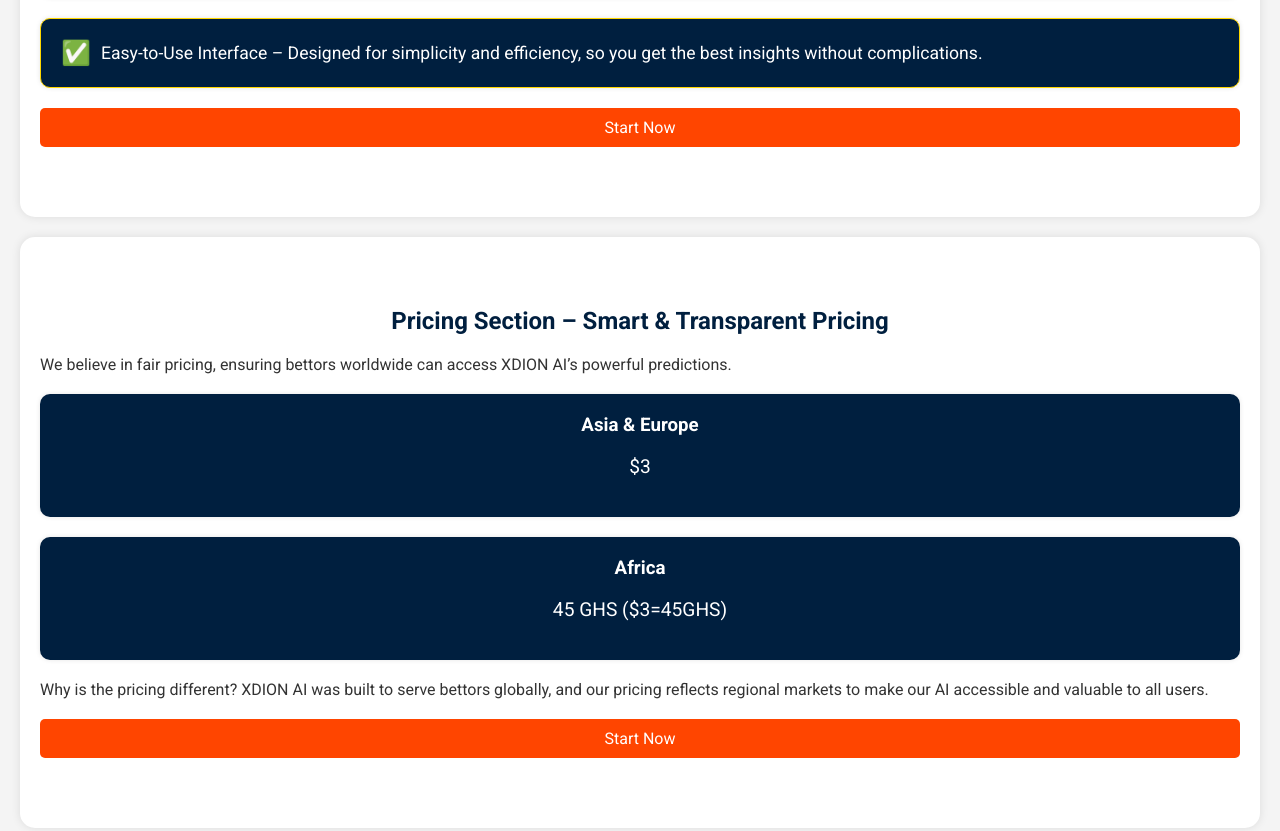
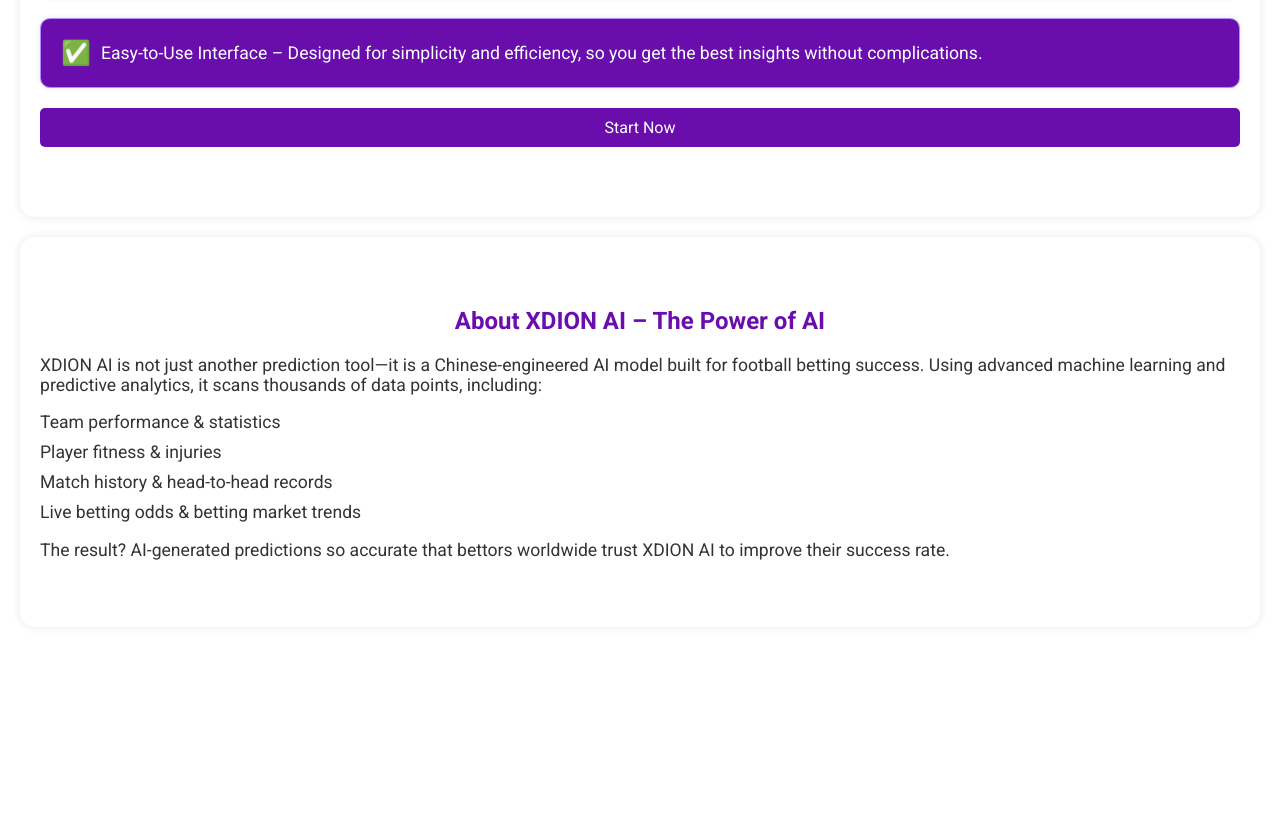
Before and after one commit to xdions/xdion-ai, a plain HTML site: page index.html in a window 1280 px wide. Shown: the part 882-1713 px from the top of the page. After the commit the page ends 1529 px from the top, so only its background shows below. Drawn offline with Linux system fonts and the light colour scheme.

Commit message:
Updated website design and added more reviews

```diff
--- a/index.html
+++ b/index.html
@@ -41,22 +41,6 @@
         <a href="#" class="btn">Start Now</a>
     </section>
 
-    <!-- Pricing Section -->
-    <section class="pricing">
-        <h2>Pricing Section – Smart & Transparent Pricing</h2>
-        <p>We believe in fair pricing, ensuring bettors worldwide can access XDION AI’s powerful predictions.</p>
-        <div class="price-box">
-            <h3>Asia & Europe</h3>
-            <p>$3</p>
-        </div>
-        <div class="price-box">
-            <h3>Africa</h3>
-            <p>45 GHS ($3=45GHS)</p>
-        </div>
-        <p>Why is the pricing different? XDION AI was built to serve bettors globally, and our pricing reflects regional markets to make our AI accessible and valuable to all users.</p>
-        <a href="#" class="btn">Start Now</a>
-    </section>
-
     <!-- About XDION AI Section -->
     <section class="about">
         <h2>About XDION AI – The Power of AI</h2>
--- a/styles.css
+++ b/styles.css
@@ -3,8 +3,8 @@ body {
     font-family: 'Roboto', sans-serif;
     margin: 0;
     padding: 0;
-    background-color: #f4f4f4;
-    color: #333;
+    background-color: #FFFFFF;
+    color: #333333;
 }
 
 a {
@@ -13,7 +13,7 @@ a {
 
 /* Header (Hero Section) */
 .hero {
-    background: linear-gradient(135deg, #001F3F, #FFD700);
+    background: linear-gradient(135deg, #6A0DAD, #4B0082);
     color: white;
     text-align: center;
     padding: 100px 20px;
@@ -31,7 +31,7 @@ a {
 
 .hero .btn {
     display: inline-block;
-    background-color: #FF4500;
+    background-color: #6A0DAD;
     color: white;
     padding: 10px 20px;
     font-size: 1rem;
@@ -50,14 +50,14 @@ a {
 
 .features h2 {
     text-align: center;
-    color: #001F3F;
+    color: #6A0DAD;
     margin-bottom: 20px;
 }
 
 .feature-box {
-    background-color: #001F3F;
+    background-color: #6A0DAD;
     color: white;
-    border: 1px solid #FFD700;
+    border: 1px solid #B28DFF;
     border-radius: 10px;
     padding: 20px;
     margin-bottom: 20px;
@@ -67,7 +67,7 @@ a {
 }
 
 .feature-box span {
-    color: #FFD700;
+    color: #B28DFF;
     margin-right: 10px;
     font-size: 1.5rem;
 }
@@ -80,50 +80,7 @@ a {
 .features .btn {
     display: block;
     margin: 20px auto;
-    background-color: #FF4500;
-    color: white;
-    padding: 10px 20px;
-    font-size: 1rem;
-    border-radius: 5px;
-    text-align: center;
-}
-
-/* Pricing Section */
-.pricing {
-    background-color: white;
-    padding: 50px 20px;
-    border-radius: 15px;
-    margin: 20px;
-    box-shadow: 0 0 10px rgba(0, 0, 0, 0.1);
-}
-
-.pricing h2 {
-    text-align: center;
-    color: #001F3F;
-}
-
-.price-box {
-    background-color: #001F3F;
-    color: white;
-    padding: 20px;
-    border-radius: 10px;
-    margin: 20px 0;
-    text-align: center;
-    box-shadow: 0 0 5px rgba(0, 0, 0, 0.1);
-}
-
-.price-box h3 {
-    margin: 0;
-}
-
-.price-box p {
-    font-size: 1.2rem;
-}
-
-.pricing .btn {
-    display: block;
-    margin: 20px auto;
-    background-color: #FF4500;
+    background-color: #6A0DAD;
     color: white;
     padding: 10px 20px;
     font-size: 1rem;
@@ -142,7 +99,7 @@ a {
 
 .about h2 {
     text-align: center;
-    color: #001F3F;
+    color: #6A0DAD;
 }
 
 .about p {
@@ -228,11 +185,11 @@ a {
         font-size: 1rem;
     }
 
-    .features, .pricing, .about {
+    .features, .about {
         padding: 30px 10px;
     }
 
-    .feature-box, .price-box {
+    .feature-box {
         padding: 15px;
     }
 
```
